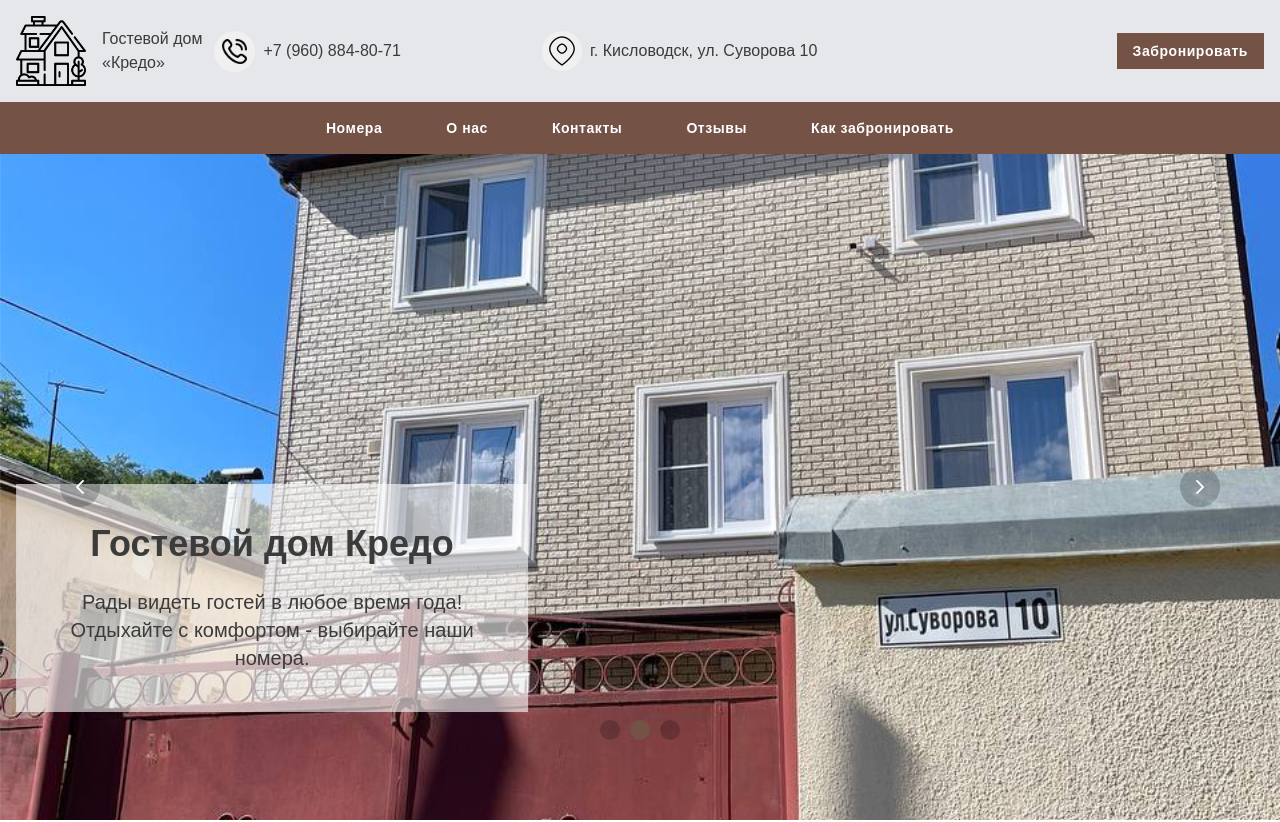
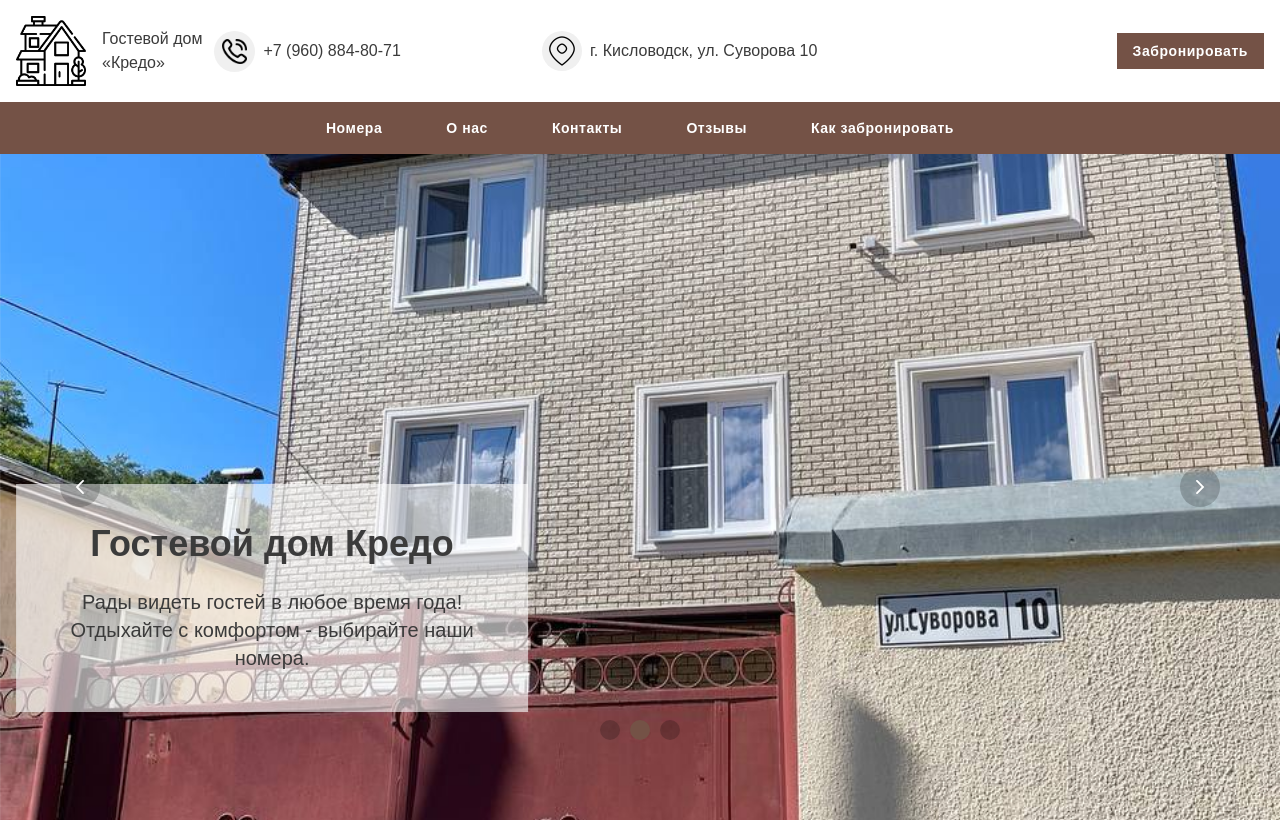
Before and after one commit to Salyens/Next-test-timeweb, a Next.js app: page / in a window 1280 px wide. Shown: the top 822 px of the page. Built offline with nearby package versions, Linux system fonts and the light colour scheme.

Commit message:
Refactor HeaderTop component
- Remove unused contactRef from RefContext
- Simplify container styling by removing background color
- Clean up unnecessary imports and references

```diff
--- a/src/components/Header/HeaderTop/HeaderTop.tsx
+++ b/src/components/Header/HeaderTop/HeaderTop.tsx
@@ -12,8 +12,7 @@ import Placemark from "@/components/common/Placemark";
 
 const HeaderTop = () => {
   const { isMobile } = useDevice();
-  const { contactRef, howToBookRef } =
-    useContext(RefContext);
+  const { howToBookRef } = useContext(RefContext);
 
   const handleClick = (
     ref: React.RefObject<HTMLDivElement | null>
@@ -23,7 +22,7 @@ const HeaderTop = () => {
     }
   };
   return (
-    <Container className="bg-gray-200">
+    <Container>
       <div className="flex flex-col md:flex-row items-center justify-between py-4 gap-2 lg:gap-4">
         <div className="flex items-center gap-2">
           <Link
```
